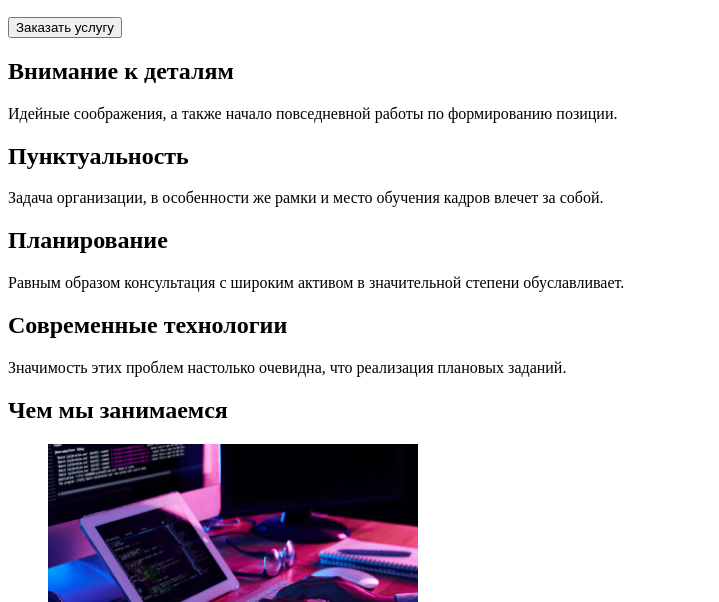
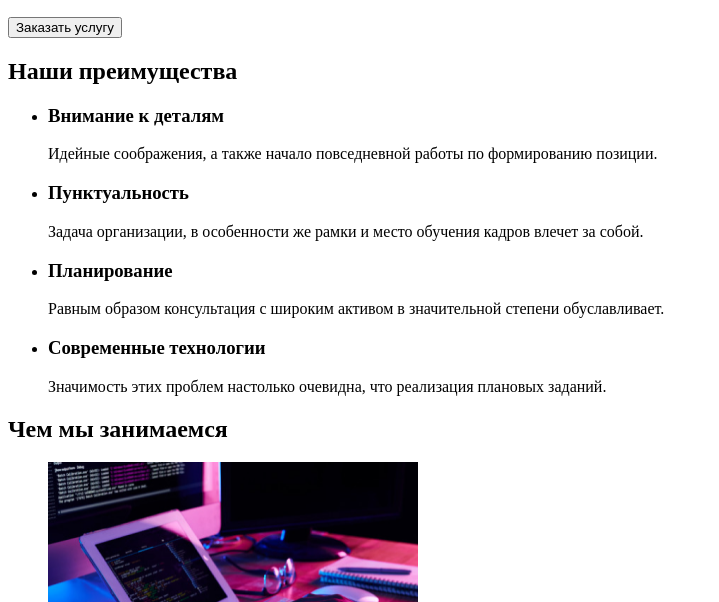
Before and after one commit to AnnaOliinyk182/goit-markup-hw-01, a plain HTML site: page index.html in a window 1280 px wide. Shown: the part 198-800 px from the top of the page, without its empty margins (0-719 px from the left). Drawn offline with Linux system fonts and the light colour scheme.

Commit message:
create new file

```diff
--- a/index.html
+++ b/index.html
@@ -23,6 +23,7 @@
         <ul>
         <li><a href="mailto:info@devstudio.com">info@devstudio.com</a></li>
         <li><a href="tel:+380961111111">+38 096 111 11 11</a></li>
+        </ul>
     </header>
     <main>
     <section>
@@ -30,22 +31,25 @@
         <button type="button">Заказать услугу</button>
     </section>
     <section>
-        <div>
-        <h2>Внимание к деталям</h2>
-        <p>Идейные соображения, а также начало повседневной работы по формированию позиции.</p>
-        </div>
-        <div>
-            <h2>Пунктуальность</h2>
+        <h2>Наши преимущества</h2>
+        <ul>
+        <li>
+            <h3>Внимание к деталям</h3>
+            <p>Идейные соображения, а также начало повседневной работы по формированию позиции.</p>
+        </li>
+        <li>
+            <h3>Пунктуальность</h3>
             <p>Задача организации, в особенности же рамки и место обучения кадров влечет за собой.</p>
-        </div>
-        <div>
-            <h2>Планирование</h2>
+        </li>
+        <li>
+            <h3>Планирование</h3>
             <p>Равным образом консультация с широким активом в значительной степени обуславливает.</p>
-        </div>
-        <div>
-            <h2>Современные технологии</h2>
+        </li>
+        <li>
+            <h3>Современные технологии</h3>
             <p>Значимость этих проблем настолько очевидна, что реализация плановых заданий.</p>
-        </div>
+        </li>
+        </ul>
     </section>
     <section>
         <h2>Чем мы занимаемся</h2>
@@ -76,12 +80,13 @@
     <section>
         <h2>Наша команда</h2>
         <ul>
-            <li><img src="./images/игорь.jpg"
+            <li>
+                <img src="./images/игорь.jpg"
                 alt="Игорь Демьяненко"
                 width="270"
                 heith="260"
                 />
-                <h2>Игорь Демьяненко</h2>
+                <h3>Игорь Демьяненко</h3>
                 <p>Product Designer</p>
             </li>
             <li>
@@ -90,7 +95,7 @@
                 width="270"
                 heith="260"
                 />
-                <h2>Ольга Репина</h2>
+                <h3>Ольга Репина</h3>
                 <p>Frontend Developer</p>
             </li>
             <li>
@@ -99,7 +104,7 @@
                 width="270"
                 heith="260"
                 />
-                <h2>Николай Тарасов</h2>
+                <h3>Николай Тарасов</h3>
                 <p>Marketing</p>
             </li>
             <li>
@@ -115,6 +120,7 @@
     </section>
     </main>
     <footer>
+        <a href="" lang="en">WebStudio</a>
        <address>
         <ul>
             <li>
```
